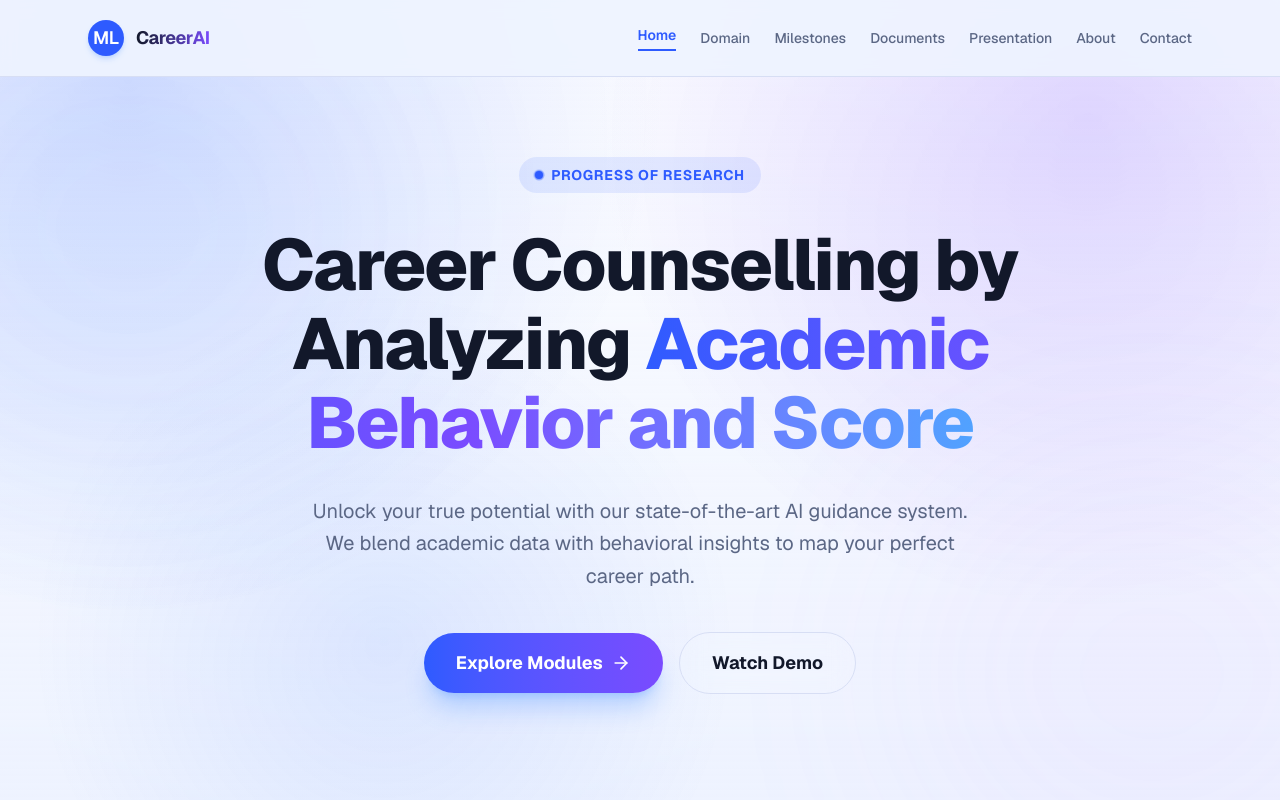
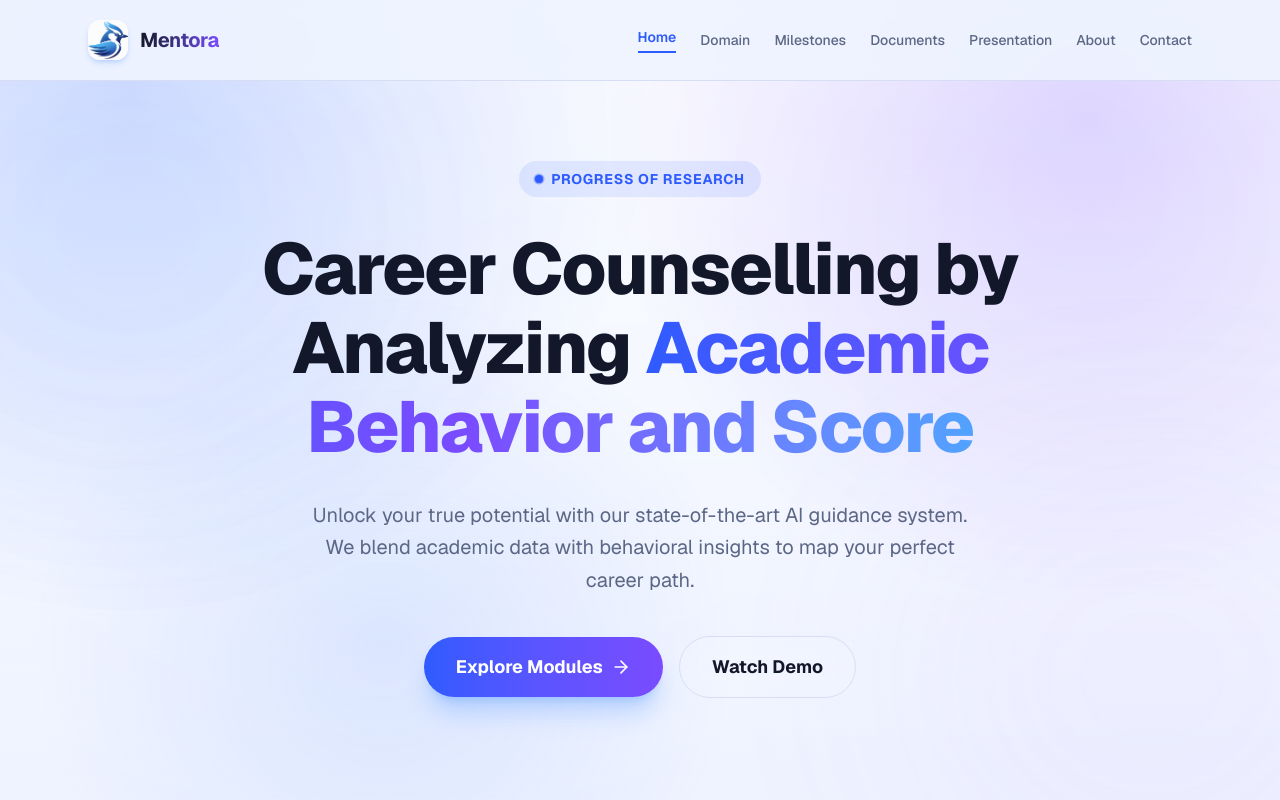
Before and after one commit to HarikaraPrashath/WebForProgressShow, a Next.js app: page / in a window 1280 px wide. Shown: the top 800 px of the page. Built offline with nearby package versions, Linux system fonts and the light colour scheme.

Commit message:
Website logo add

```diff
--- a/components/Navbar.tsx
+++ b/components/Navbar.tsx
@@ -20,11 +20,18 @@ export function Navbar() {
     <header className="sticky top-0 z-20 border-b border-[var(--border)] bg-[color-mix(in_srgb,var(--page-bg)_92%,transparent)] backdrop-blur relative">
       <div className="mx-auto flex w-full max-w-6xl items-center justify-between gap-6 px-6 py-5">
         <div className="flex items-center gap-3 text-lg font-semibold tracking-tight">
-          <span className="inline-flex h-9 w-9 items-center justify-center rounded-full bg-[var(--accent)] text-white shadow-md shadow-blue-500/20">
-            ML
-          </span>
-          <span className="bg-gradient-to-r from-[var(--ink)] to-[var(--accent-2)] bg-clip-text text-transparent font-bold">
-            CareerAI
+          {/* Logo Image */}
+          <div className="h-10 w-10 rounded-xl overflow-hidden shadow-md shadow-blue-500/20">
+            <img
+              src="/logo.png"
+              alt="Mentora Logo"
+              className="h-full w-full object-cover"
+            />
+          </div>
+
+          {/* Brand Name */}
+          <span className="bg-gradient-to-r from-[var(--ink)] to-[var(--accent-2)] bg-clip-text text-transparent font-bold text-xl">
+            Mentora
           </span>
         </div>
 
@@ -35,9 +42,8 @@ export function Navbar() {
               <Link
                 key={link.href}
                 href={link.href}
-                className={`transition-colors hover:text-[var(--accent)] ${
-                  isActive ? 'text-[var(--accent)] font-semibold border-b-2 border-[var(--accent)] pb-1' : 'text-[var(--muted)]'
-                }`}
+                className={`transition-colors hover:text-[var(--accent)] ${isActive ? 'text-[var(--accent)] font-semibold border-b-2 border-[var(--accent)] pb-1' : 'text-[var(--muted)]'
+                  }`}
               >
                 {link.name}
               </Link>
```
Also changed, not shown: public/logo.png (added).
